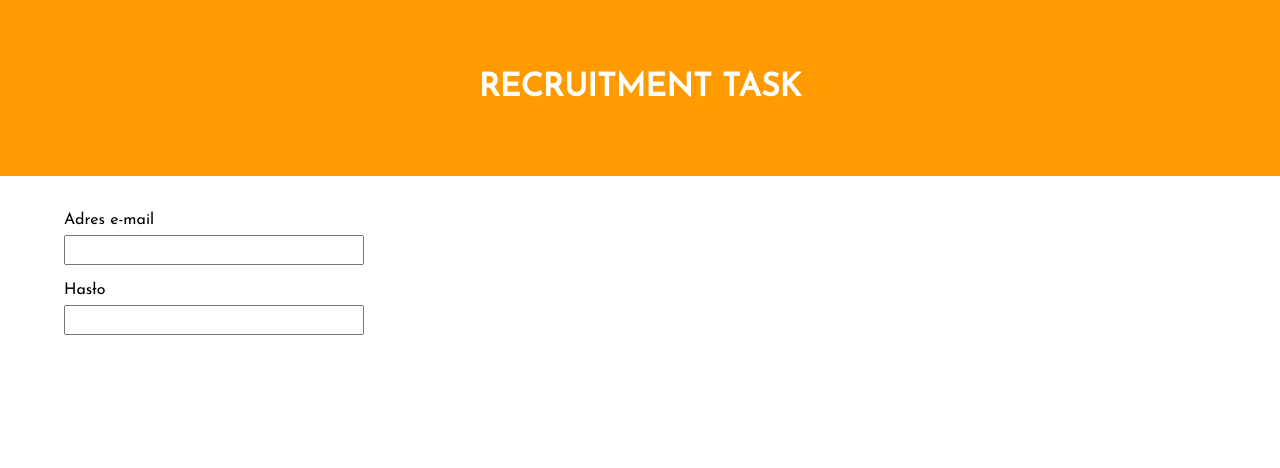
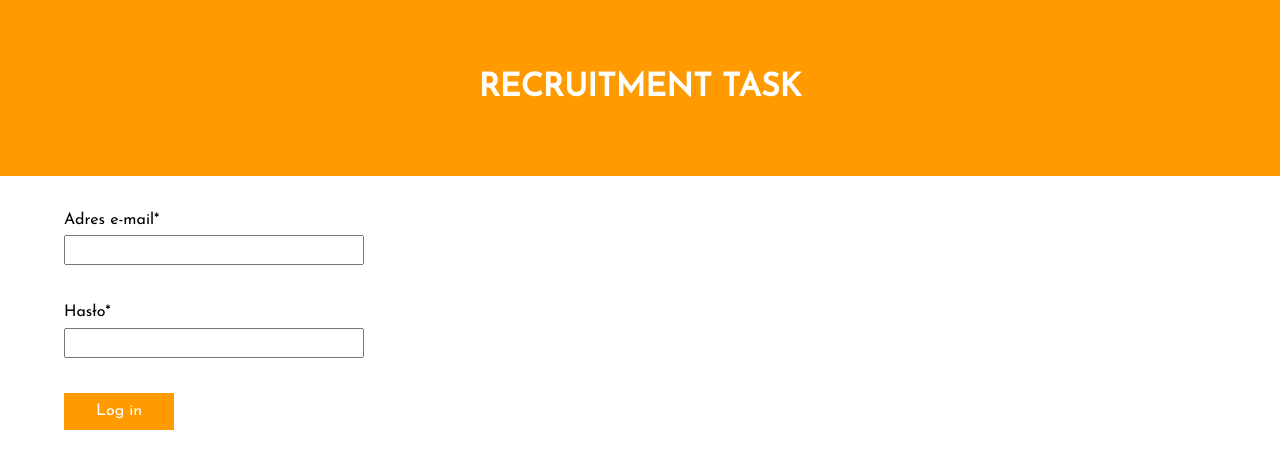
Before and after one commit to kamil-nawrot/appverk-recruitment-task, an Angular app: page /login in a window 1280 px wide. Shown: the top 468 px of the page. Built offline with nearby package versions, Linux system fonts and the light colour scheme.

Commit message:
custom control logic, basic error handling mechanism

```diff
--- a/src/app/pages/login/login.component.html
+++ b/src/app/pages/login/login.component.html
@@ -1,4 +1,6 @@
-<article class="login-page__wrapper">
-  <app-input-control label="Adres e-mail" />
-  <app-input-control label="Hasło" type="password" />
-</article>
+<form class="login-page__wrapper" [formGroup]="form" (ngSubmit)="onLogIn($event)">
+  <app-input-control label="Adres e-mail" formControlName="email" />
+  <app-input-control label="Hasło" type="password" formControlName="password" />
+
+  <button class="login-page__submit-button" type="submit" (click)="$event.stopPropagation();">Log in</button>
+</form>
--- a/src/app/pages/login/login.component.scss
+++ b/src/app/pages/login/login.component.scss
@@ -2,4 +2,16 @@
   &__wrapper {
     margin: 0 auto;
   }
+
+  &__submit-button {
+    padding: .4rem 2rem;
+    border: none;
+    background-color: #ff9b00;
+    color: white;
+    cursor: pointer;
+
+    &:hover, &:active {
+      background-color: #cd8000;
+    }
+  }
 }
--- a/src/app/pages/login/login.component.ts
+++ b/src/app/pages/login/login.component.ts
@@ -1,14 +1,34 @@
-import { Component } from '@angular/core';
+import {Component, inject, OnInit} from '@angular/core';
 import { InputControlComponent } from '../../shared/components/input-control/input-control.component';
+import {FormBuilder, FormControl, FormsModule, ReactiveFormsModule, Validators} from '@angular/forms';
 
 @Component({
   selector: 'app-login',
   imports: [
-    InputControlComponent
+    InputControlComponent,
+    ReactiveFormsModule,
+    FormsModule
   ],
   templateUrl: './login.component.html',
   styleUrl: './login.component.scss'
 })
-export class LoginComponent {
+export class LoginComponent implements OnInit {
+
+  private readonly fb = inject(FormBuilder);
+
+  form = this.fb.group<{ email: FormControl<string>, password: FormControl<string> }>({
+    email: this.fb.nonNullable.control('', Validators.required),
+    password: this.fb.nonNullable.control('', Validators.required),
+  })
+
+  protected onLogIn(event: any): void {
+    console.log(this.form.value);
+  }
+
+  ngOnInit(): void {
+    this.form.controls.email.valueChanges.subscribe(value => {
+      console.log('email:', value);
+    })
+  }
 
 }
--- a/src/app/shared/components/input-control/input-control.component.html
+++ b/src/app/shared/components/input-control/input-control.component.html
@@ -1,12 +1,18 @@
 <div class="input-control">
-  <label class="input-control__label">{{ label() }}</label>
+  <label class="input-control__label">{{ label() + (control.hasValidator(Validators.required) ? '*' : '') }}</label>
   @switch (type()) {
     @case ('password') {
-      <input class='input-control__input' type="password" />
+      <input class='input-control__input' type="password" (input)="onValueChange($event)" />
     }
     @default {
-      <input class='input-control__input' type="text" />
+      <input class='input-control__input' type="text" (input)="onValueChange($event)" />
     }
-
   }
+  <section class="input-control__errors">
+    @if (this.touched && this.control.invalid) {
+      <span>
+        {{ this.control.hasError('required') && 'Pole wymagane' }}
+      </span>
+    }
+  </section>
 </div>
--- a/src/app/shared/components/input-control/input-control.component.scss
+++ b/src/app/shared/components/input-control/input-control.component.scss
@@ -10,4 +10,12 @@
   &__input {
     width: 100%;
   }
+
+  &__errors {
+    min-height: 1rem;
+    margin-top: .4rem;
+    line-height: 1rem;
+    font-size: .8rem;
+    color: red;
+  }
 }
--- a/src/app/shared/components/input-control/input-control.component.ts
+++ b/src/app/shared/components/input-control/input-control.component.ts
@@ -1,12 +1,83 @@
-import { Component, input } from '@angular/core';
+import {
+  AfterContentInit,
+  Component,
+  forwardRef,
+  Injector,
+  input,
+  Optional,
+  Self
+} from '@angular/core';
+import {
+  AbstractControl,
+  ControlValueAccessor,
+  FormControl, FormControlName, FormsModule,
+  NG_VALUE_ACCESSOR,
+  ReactiveFormsModule,
+  Validators
+} from '@angular/forms';
+import {JsonPipe} from '@angular/common';
 
 @Component({
   selector: 'app-input-control',
-  imports: [],
+  imports: [ReactiveFormsModule, FormsModule],
   templateUrl: './input-control.component.html',
-  styleUrl: './input-control.component.scss'
+  styleUrl: './input-control.component.scss',
+  providers: [
+    { provide: NG_VALUE_ACCESSOR, useExisting: forwardRef(() => InputControlComponent), multi: true },
+  ]
 })
-export class InputControlComponent {
+export class InputControlComponent implements ControlValueAccessor, AfterContentInit {
   label = input('');
   type = input<'text' | 'password'>('text');
+
+  control!: AbstractControl<string>;
+  value = '';
+  touched = false;
+  disabled = false;
+
+  onChange = (value: string) => {}
+  onTouched = () => {}
+
+  protected readonly Validators = Validators;
+
+  constructor(@Optional() @Self() private injector: Injector) {}
+
+  ngAfterContentInit(): void {
+    const control = this.injector.get(FormControlName);
+    if (control) {
+      console.log('CONTROL:', control, 'VALUE:', this.value);
+      this.control = control.control;
+    }
+  }
+
+  writeValue(value: string) {
+    console.log('value:', value);
+    this.value = value;
+  }
+
+  registerOnChange(fn: any): void {
+    this.onChange = fn;
+  }
+
+  registerOnTouched(fn: any): void {
+    this.onTouched = fn;
+  }
+
+  setDisabledState(isDisabled: boolean): void {
+    this.disabled = isDisabled;
+  }
+
+  onValueChange(event: any): void {
+    this.onChange(event.target.value);
+    this.markAsTouched();
+  }
+
+  private markAsTouched(): void{
+    if(!this.touched){
+      this.touched = true;
+      this.onTouched();
+    }
+  }
+
+  protected readonly FormControl = FormControl;
 }
```
